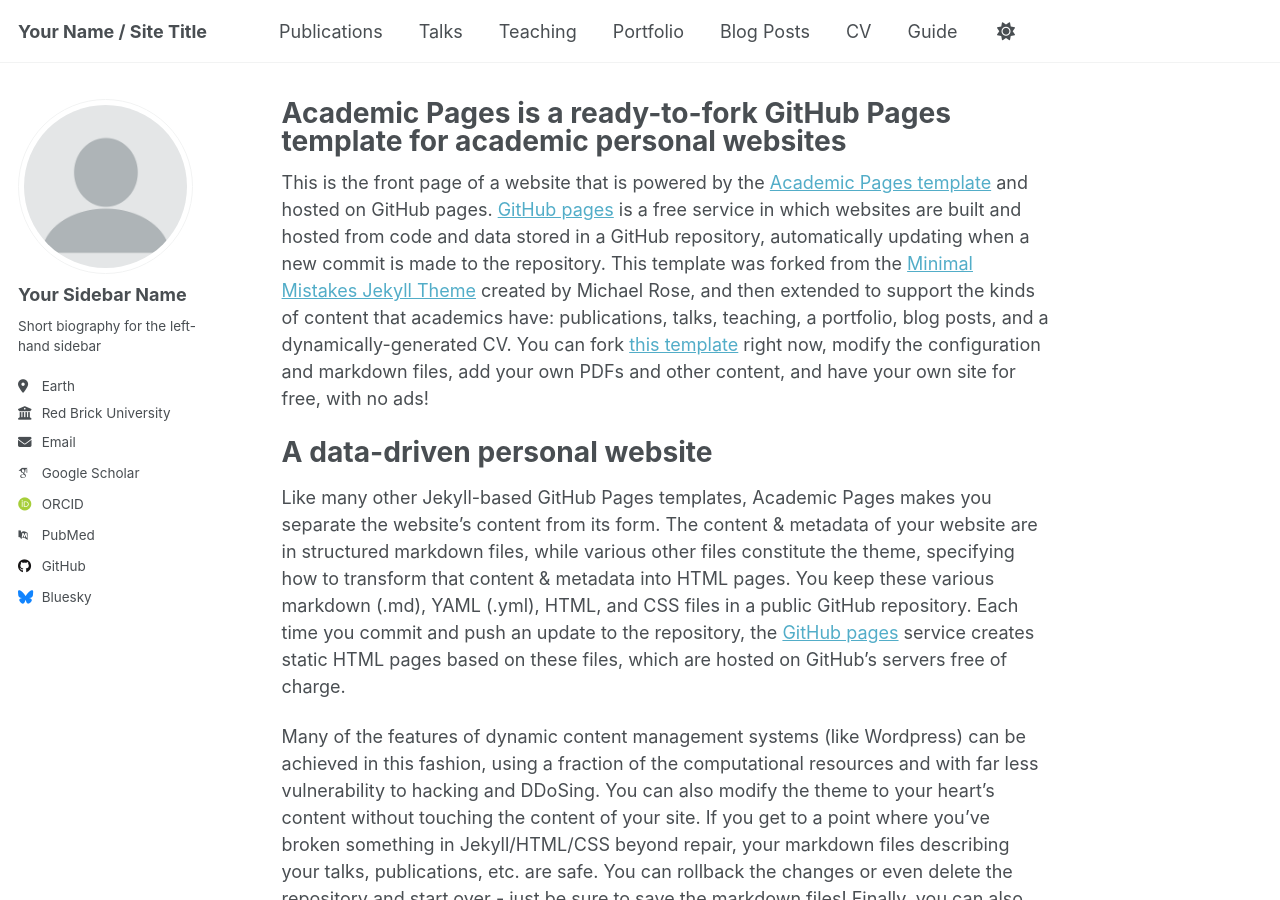
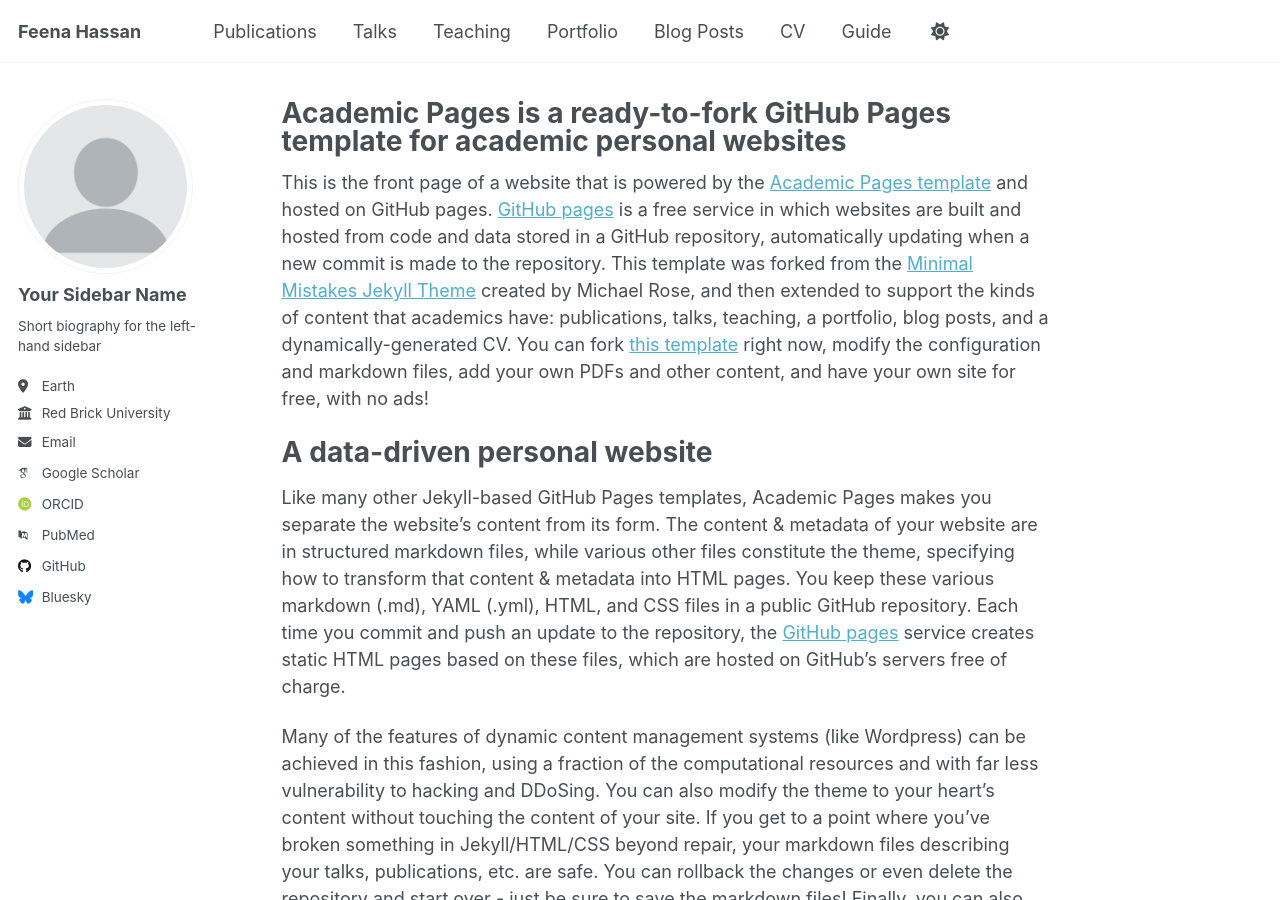
Before and after one commit to Fhassan09/fhassan09.github.io, a Jekyll site: the page built from _pages/about.md, in a window 1280 px wide and 900 px high. Built offline with Jekyll 4.4.1, drawn with Linux system fonts in a browser that asks for light colours; some web fonts are replaced.

Commit message:
Update _config.yml

```diff
--- a/_config.yml
+++ b/_config.yml
@@ -9,11 +9,11 @@
 # Basic Site Settings
 locale                   : "en-US"
 site_theme               : "default"
-title                    : "Your Name / Site Title"
+title                    : "Feena Hassan"
 title_separator          : "-"
 name                     : &name "Your Name"
-description              : &description "personal description"
-url                      : https://academicpages.github.io # the base hostname & protocol for your site e.g. "https://[your GitHub username].github.io" or if you already have some other page hosted on Github then use "https://[your GitHub username].github.io/[Your Repo Name]"
+description              : &description "Currently studying psychology with a focus on behavioral research, with experience in literature reviews and data analysis using SPSS. Seeking remote RA opportunities to contribute to impactful research"
+url                      : https://fhassan09.github.io # the base hostname & protocol for your site e.g. "https://[your GitHub username].github.io" or if you already have some other page hosted on Github then use "https://[your GitHub username].github.io/[Your Repo Name]"
 baseurl                  : "" # the subpath of your site, e.g. "/blog"
 repository               : "academicpages/academicpages.github.io"
 
@@ -29,7 +29,7 @@ author:
   location         : "Earth"
   employer         : "Red Brick University"
   uri              : # URL
-  email            : "none@example.org"
+  email            : "fhassann09@gmail.com"
 
   # Academic websites
   arxiv            : # URL - Update with the correct link to your profile
```
